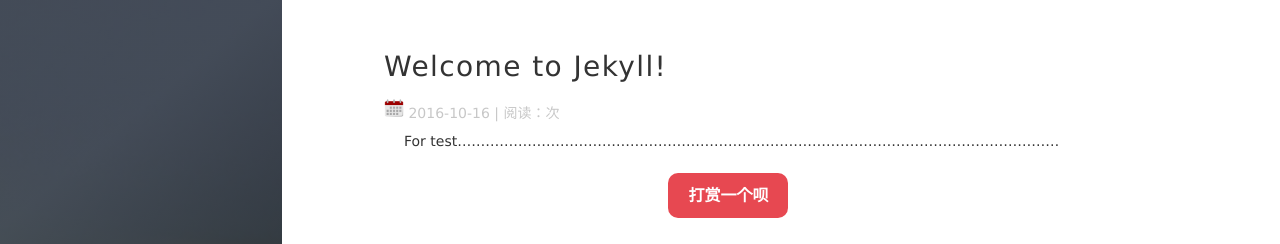
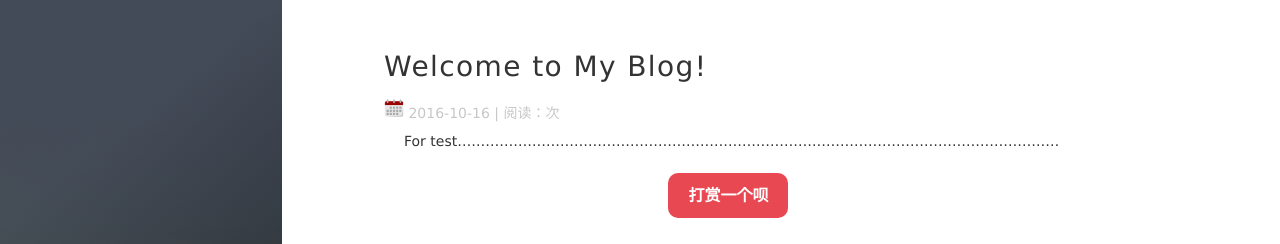
Before and after one commit to DinghaoLI/dinghaoli.github.io, a Jekyll site: the page built from _posts/2018-09-14-Start.md, in a window 1280 px wide. Shown: the top 244 px of the page. Built offline with Jekyll 4.4.1, drawn with Linux system fonts in a browser that asks for light colours; nearby versions of some CDN libraries; comment, search, counter and statistics services are not loaded.

Commit message:
correct words

```diff
--- a/_posts/2018-09-14-Start.md
+++ b/_posts/2018-09-14-Start.md
@@ -1,9 +1,9 @@
 ---
 layout: post
-title:  "Welcome to Jekyll!"
+title:  "Welcome to My Blog!"
 date:   2016-10-16 11:29:08 +0800
-categories: Blockchian
-tags: Blockchian
+categories: Blockchain
+tags: Blockchain
 
 ---
 
```
